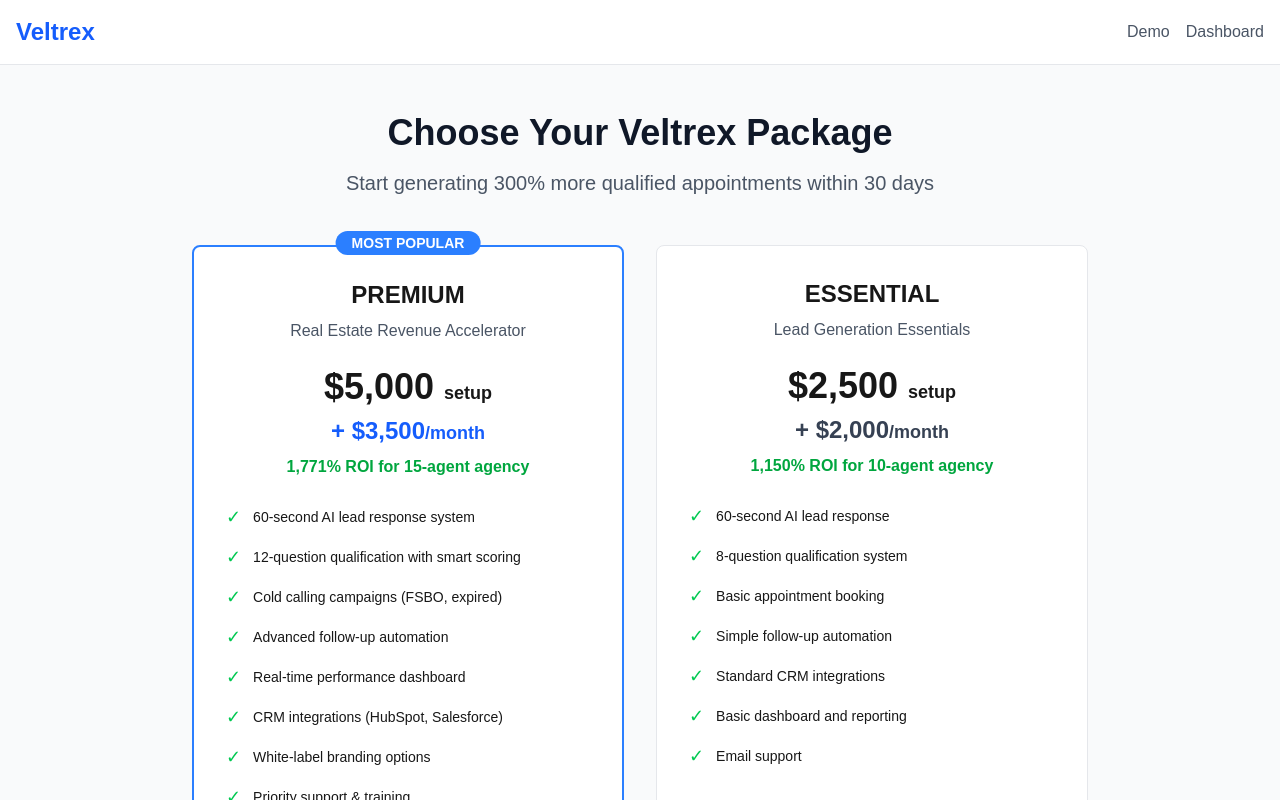
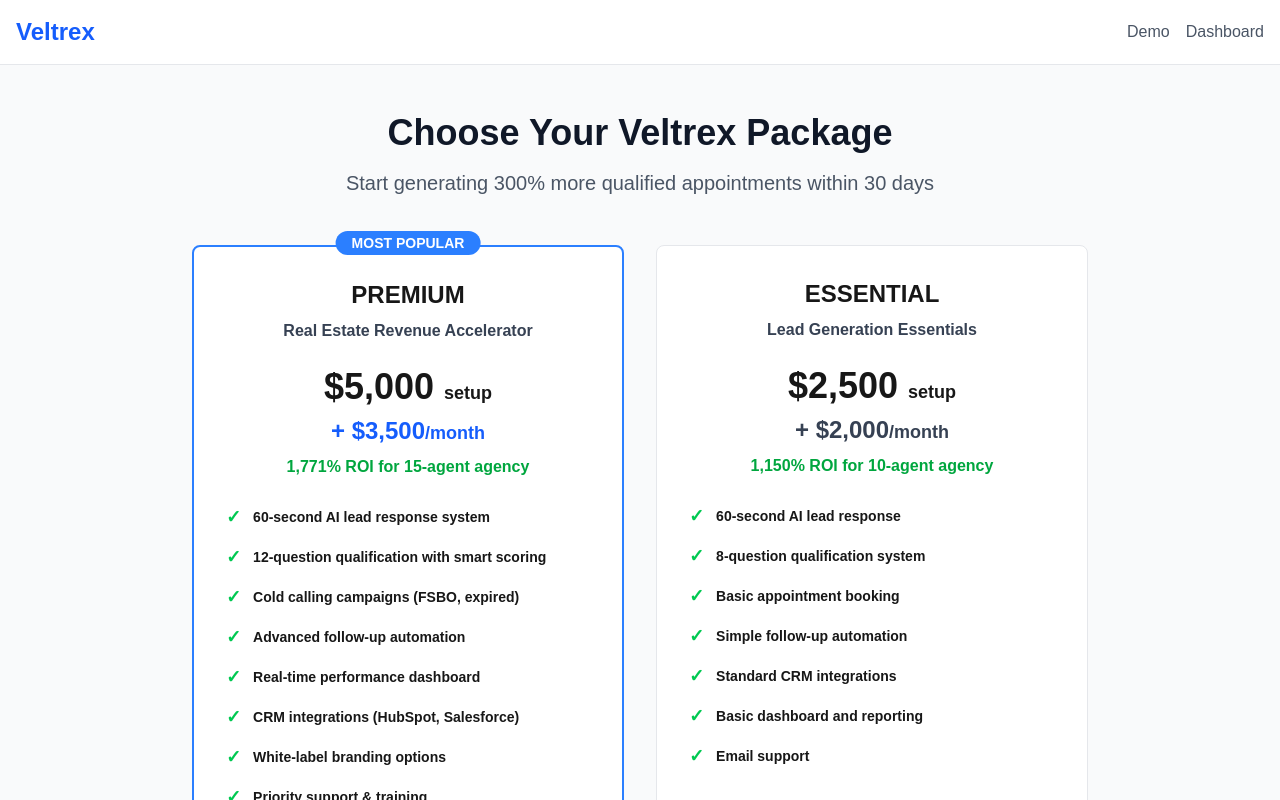
Before and after one commit to Veltrex1/veltrex-real-estate, a Next.js app: page /pricing in a window 1280 px wide. Shown: the top 800 px of the page. Built offline with nearby package versions, Linux system fonts and the light colour scheme.

Commit message:
Improve pricing page styling with bold fonts and aligned buttons

```diff
--- a/app/pricing/page.tsx
+++ b/app/pricing/page.tsx
@@ -74,128 +74,128 @@ export default function PricingPage() {
 
         <div className="grid lg:grid-cols-2 gap-8 max-w-4xl mx-auto">
           {/* Premium Package */}
-          <div className="bg-white border-2 border-blue-500 rounded-lg p-8 relative">
+          <div className="bg-white border-2 border-blue-500 rounded-lg p-8 relative flex flex-col">
             <div className="absolute -top-4 left-1/2 transform -translate-x-1/2">
-              <span className="bg-blue-500 text-white px-4 py-1 rounded-full text-sm font-semibold">
+              <span className="bg-blue-500 text-white px-4 py-1 rounded-full text-sm font-bold">
                 MOST POPULAR
               </span>
             </div>
 
             <div className="text-center mb-6">
               <h2 className="text-2xl font-bold mb-2">PREMIUM</h2>
-              <p className="text-gray-600">Real Estate Revenue Accelerator</p>
+              <p className="text-gray-700 font-semibold">Real Estate Revenue Accelerator</p>
             </div>
 
             <div className="text-center mb-6">
               <div className="text-4xl font-bold mb-2">
-                $5,000 <span className="text-lg">setup</span>
+                $5,000 <span className="text-lg font-semibold">setup</span>
               </div>
               <div className="text-2xl font-bold text-blue-600">
-                + $3,500<span className="text-lg">/month</span>
+                + $3,500<span className="text-lg font-semibold">/month</span>
               </div>
-              <p className="text-green-600 font-semibold mt-2">
+              <p className="text-green-600 font-bold mt-2">
                 1,771% ROI for 15-agent agency
               </p>
             </div>
 
-            <ul className="space-y-3 mb-8 text-sm">
+            <ul className="space-y-3 mb-8 text-sm flex-grow">
               <li className="flex items-center">
-                <span className="text-green-500 mr-3 text-lg">✓</span>
-                60-second AI lead response system
+                <span className="text-green-500 mr-3 text-lg font-bold">✓</span>
+                <span className="font-semibold">60-second AI lead response system</span>
               </li>
               <li className="flex items-center">
-                <span className="text-green-500 mr-3 text-lg">✓</span>
-                12-question qualification with smart scoring
+                <span className="text-green-500 mr-3 text-lg font-bold">✓</span>
+                <span className="font-semibold">12-question qualification with smart scoring</span>
               </li>
               <li className="flex items-center">
-                <span className="text-green-500 mr-3 text-lg">✓</span>
-                Cold calling campaigns (FSBO, expired)
+                <span className="text-green-500 mr-3 text-lg font-bold">✓</span>
+                <span className="font-semibold">Cold calling campaigns (FSBO, expired)</span>
               </li>
               <li className="flex items-center">
-                <span className="text-green-500 mr-3 text-lg">✓</span>
-                Advanced follow-up automation
+                <span className="text-green-500 mr-3 text-lg font-bold">✓</span>
+                <span className="font-semibold">Advanced follow-up automation</span>
               </li>
               <li className="flex items-center">
-                <span className="text-green-500 mr-3 text-lg">✓</span>
-                Real-time performance dashboard
+                <span className="text-green-500 mr-3 text-lg font-bold">✓</span>
+                <span className="font-semibold">Real-time performance dashboard</span>
               </li>
               <li className="flex items-center">
-                <span className="text-green-500 mr-3 text-lg">✓</span>
-                CRM integrations (HubSpot, Salesforce)
+                <span className="text-green-500 mr-3 text-lg font-bold">✓</span>
+                <span className="font-semibold">CRM integrations (HubSpot, Salesforce)</span>
               </li>
               <li className="flex items-center">
-                <span className="text-green-500 mr-3 text-lg">✓</span>
-                White-label branding options
+                <span className="text-green-500 mr-3 text-lg font-bold">✓</span>
+                <span className="font-semibold">White-label branding options</span>
               </li>
               <li className="flex items-center">
-                <span className="text-green-500 mr-3 text-lg">✓</span>
-                Priority support & training
+                <span className="text-green-500 mr-3 text-lg font-bold">✓</span>
+                <span className="font-semibold">Priority support & training</span>
               </li>
             </ul>
 
             <button
               onClick={() => handleCheckout('premium')}
               disabled={isLoading}
-              className="w-full bg-blue-600 text-white py-4 px-6 rounded-lg font-semibold text-lg hover:bg-blue-700 disabled:opacity-50"
+              className="w-full bg-blue-600 text-white py-4 px-6 rounded-lg font-bold text-lg hover:bg-blue-700 disabled:opacity-50 mt-auto"
             >
               {isLoading ? 'Processing...' : 'Start with Premium'}
             </button>
           </div>
 
           {/* Essential Package */}
-          <div className="bg-white border border-gray-200 rounded-lg p-8">
+          <div className="bg-white border border-gray-200 rounded-lg p-8 flex flex-col">
             <div className="text-center mb-6">
               <h2 className="text-2xl font-bold mb-2">ESSENTIAL</h2>
-              <p className="text-gray-600">Lead Generation Essentials</p>
+              <p className="text-gray-700 font-semibold">Lead Generation Essentials</p>
             </div>
 
             <div className="text-center mb-6">
               <div className="text-4xl font-bold mb-2">
-                $2,500 <span className="text-lg">setup</span>
+                $2,500 <span className="text-lg font-semibold">setup</span>
               </div>
               <div className="text-2xl font-bold text-gray-700">
-                + $2,000<span className="text-lg">/month</span>
+                + $2,000<span className="text-lg font-semibold">/month</span>
               </div>
-              <p className="text-green-600 font-semibold mt-2">
+              <p className="text-green-600 font-bold mt-2">
                 1,150% ROI for 10-agent agency
               </p>
             </div>
 
-            <ul className="space-y-3 mb-8 text-sm">
+            <ul className="space-y-3 mb-8 text-sm flex-grow">
               <li className="flex items-center">
-                <span className="text-green-500 mr-3 text-lg">✓</span>
-                60-second AI lead response
+                <span className="text-green-500 mr-3 text-lg font-bold">✓</span>
+                <span className="font-semibold">60-second AI lead response</span>
               </li>
               <li className="flex items-center">
-                <span className="text-green-500 mr-3 text-lg">✓</span>
-                8-question qualification system
+                <span className="text-green-500 mr-3 text-lg font-bold">✓</span>
+                <span className="font-semibold">8-question qualification system</span>
               </li>
               <li className="flex items-center">
-                <span className="text-green-500 mr-3 text-lg">✓</span>
-                Basic appointment booking
+                <span className="text-green-500 mr-3 text-lg font-bold">✓</span>
+                <span className="font-semibold">Basic appointment booking</span>
               </li>
               <li className="flex items-center">
-                <span className="text-green-500 mr-3 text-lg">✓</span>
-                Simple follow-up automation
+                <span className="text-green-500 mr-3 text-lg font-bold">✓</span>
+                <span className="font-semibold">Simple follow-up automation</span>
               </li>
               <li className="flex items-center">
-                <span className="text-green-500 mr-3 text-lg">✓</span>
-                Standard CRM integrations
+                <span className="text-green-500 mr-3 text-lg font-bold">✓</span>
+                <span className="font-semibold">Standard CRM integrations</span>
               </li>
               <li className="flex items-center">
-                <span className="text-green-500 mr-3 text-lg">✓</span>
-                Basic dashboard and reporting
+                <span className="text-green-500 mr-3 text-lg font-bold">✓</span>
+                <span className="font-semibold">Basic dashboard and reporting</span>
               </li>
               <li className="flex items-center">
-                <span className="text-green-500 mr-3 text-lg">✓</span>
-                Email support
+                <span className="text-green-500 mr-3 text-lg font-bold">✓</span>
+                <span className="font-semibold">Email support</span>
               </li>
             </ul>
 
             <button
               onClick={() => handleCheckout('essential')}
               disabled={isLoading}
-              className="w-full bg-gray-700 text-white py-4 px-6 rounded-lg font-semibold text-lg hover:bg-gray-800 disabled:opacity-50"
+              className="w-full bg-gray-700 text-white py-4 px-6 rounded-lg font-bold text-lg hover:bg-gray-800 disabled:opacity-50 mt-auto"
             >
               {isLoading ? 'Processing...' : 'Start with Essential'}
             </button>
```
